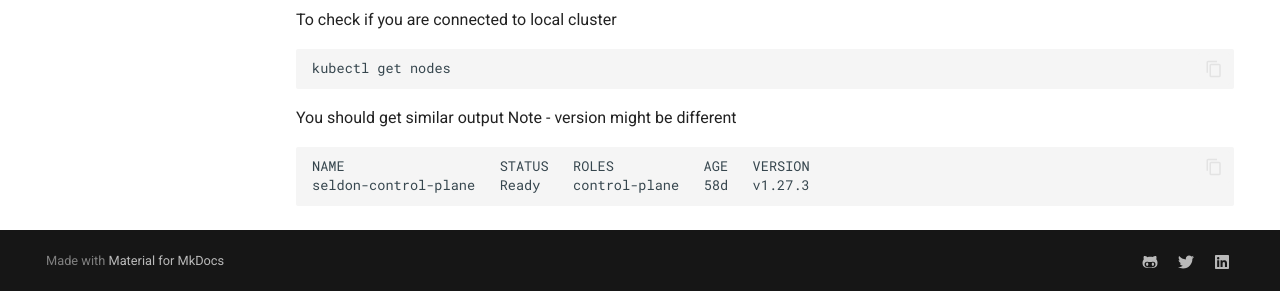
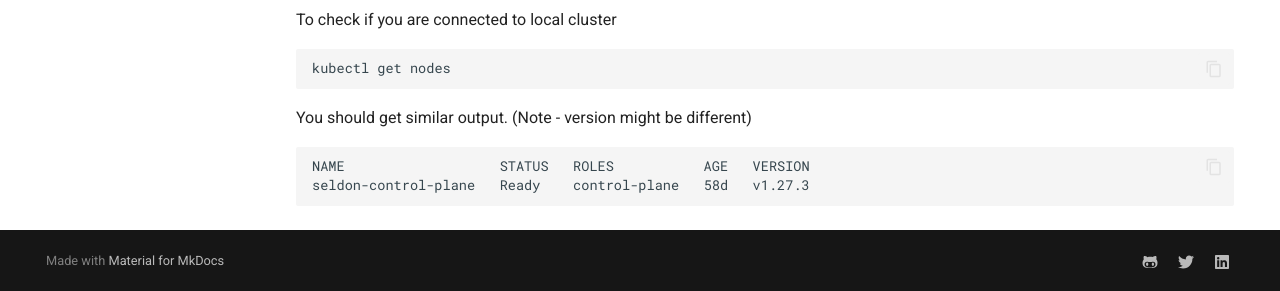
Before and after one commit to siftly-ai/airdot-deployer, an MkDocs documentation site: the page built from docs/getting_started.md, in a window 1280 px wide and 900 px high, scrolled down 1615 px. Shown: the part 606-897 px from the top of the window. Built offline with MkDocs 1.6.1 and Material for MkDocs 9.7.7, drawn with Linux system fonts in a browser that asks for light colours.

````diff
--- a/docs/getting_started.md
+++ b/docs/getting_started.md
@@ -83,7 +83,7 @@ To check if you are connected to local cluster
 ```bash
 kubectl get nodes
 ```
-You should get similar output Note - version might be different
+You should get similar output. (Note - version might be different)
 ```bash
 NAME                   STATUS   ROLES           AGE   VERSION
 seldon-control-plane   Ready    control-plane   58d   v1.27.3
````
